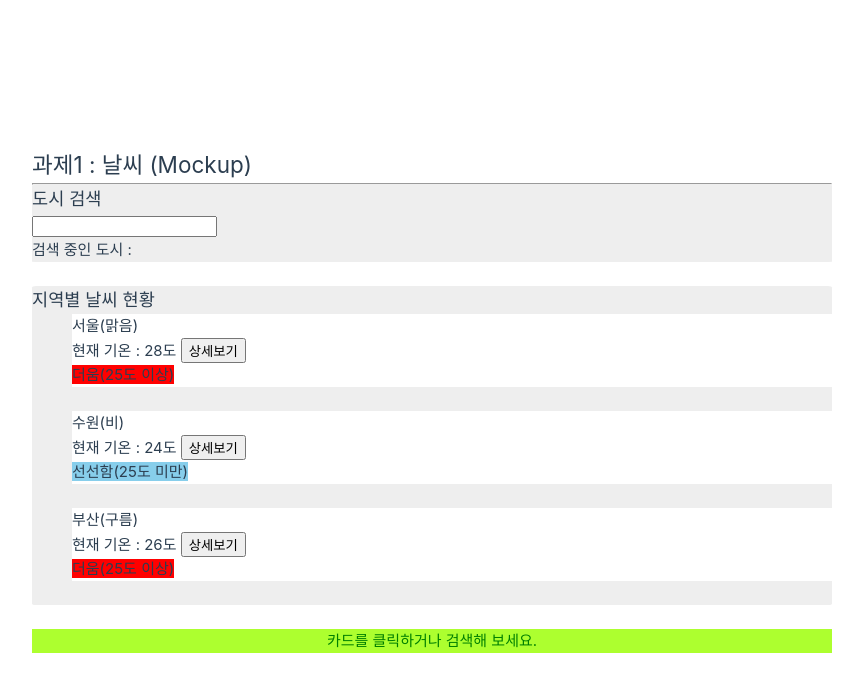
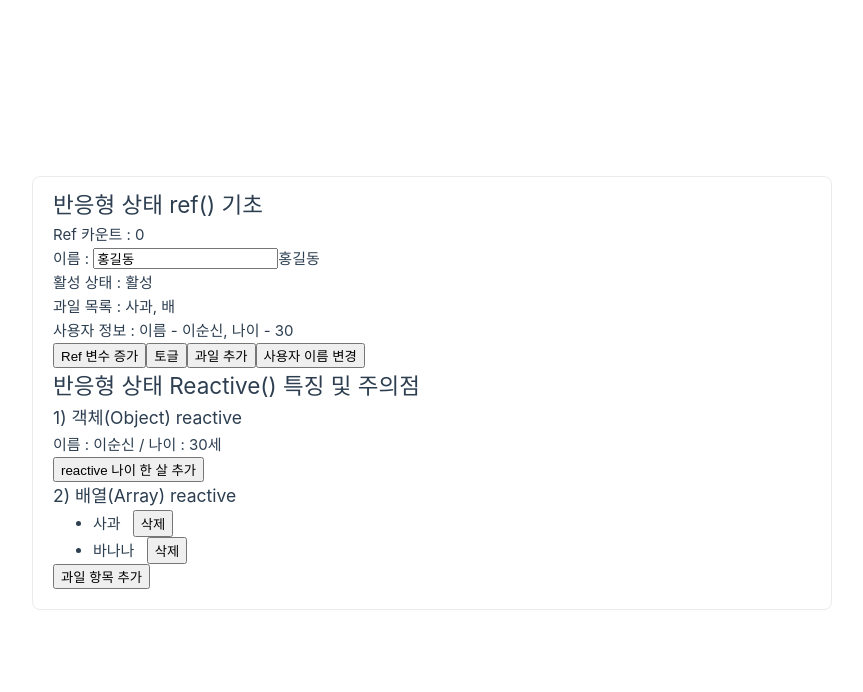
Before and after one commit to finn-sharp/skala-vue, a Vue app in the folder skala-vue/: page / in a window 1280 px wide. Shown: the top 692 px of the page, without its empty margins (0-863 px from the left). Built offline with nearby package versions, Linux system fonts and the light colour scheme.

Commit message:
Code Challenge : Reactive State(ref, reactive)

```diff
--- a/skala-vue/src/App.vue
+++ b/skala-vue/src/App.vue
@@ -10,7 +10,8 @@
 // import EventHandlerVon from './components/EventHandlerVon.vue'
 // import EventHandlerModifier from './components/EventHandlerModifier.vue';
 // import EventBinding from './components/EventBinding.vue';
-import WeatherMockup from './components/WeatherMockup.vue';
+// import WeatherMockup from './components/WeatherMockup.vue';
+import ReactiveState from './components/ReactiveState.vue';
 
 </script>
 
@@ -29,7 +30,8 @@ import WeatherMockup from './components/WeatherMockup.vue';
     <EventBinding/>
     <hr/> -->
 
-    <WeatherMockup/>
+    <!-- <WeatherMockup/> -->
+    <ReactiveState/>
   </div>
 </template>
 
--- /dev/null
+++ b/skala-vue/src/components/ReactiveState.vue
@@ -0,0 +1,51 @@
+<script setup>
+import {reactive, ref} from 'vue'
+
+const count = ref(0)
+const name = ref('홍길동')
+const isActivate = ref(true)
+const items = ref(['사과', '배'])
+const user = ref({name : '이순신', age:30})
+const increaseRef = () => {
+    count.value++
+}
+const changeUserName = () => {
+    user.value.name = '장보고'
+}
+
+const userReactive = reactive({name :'이순신', age : 30})
+const celebrateReactive = () => {userReactive.age++}
+
+const items2 = reactive(['사과', '바나나'])
+const addItem = () => {items2.push(`과일 ${items2.length + 1}`)}
+const removeItem = (index) => {items2.splice(index, 1)}
+</script>
+
+<template>
+    <div class="practice-section">
+        <h2>반응형 상태 ref() 기초</h2>
+        <p>Ref 카운트 : <strong>{{ count }}</strong></p>
+        <p>이름 : <input v-model="name"/>{{ name }}</p>
+        <p>활성 상태 : {{ isActivate ? '활성':"비활성" }}</p>
+        <p>과일 목록 : {{ items.join(', ') }}</p>
+        <p>사용자 정보 : 이름 - {{ user.name }}, 나이 - {{ user.age }}</p>
+        <button @click="increaseRef">Ref 변수 증가</button>
+        <button @click="isActivate = !isActivate">토글</button>
+        <button @click="items.push('귤')">과일 추가</button>
+        <button @click="changeUserName">사용자 이름 변경</button>
+
+        <h2>반응형 상태 Reactive() 특징 및 주의점</h2>
+        <h3>1) 객체(Object) reactive</h3>
+        <p>이름 : {{ userReactive.name }} / 나이 : {{ userReactive.age }}세</p>
+        <button @click="celebrateReactive">reactive 나이 한 살 추가</button>
+
+        <h3>2) 배열(Array) reactive</h3>
+        <ul>
+            <li v-for="(item, index) in items2" :key="index">
+                {{ item }}
+                <button @click="removeItem(index)" style="margin-left:8px; padding:2px 6px">삭제</button>
+            </li>
+        </ul>
+        <button @click="addItem">과일 항목 추가</button>
+    </div>
+</template>
--- a/skala-vue/src/components/WeatherMockup.vue
+++ b/skala-vue/src/components/WeatherMockup.vue
@@ -19,19 +19,17 @@ const getCityName = (name) => {
 </script>
 
 <template>
-    <div class="practice-section">
-        <h2>과제1 : 날씨 (Mockup)</h2>
+    <div class="app-container">
+        <section class="search-box">
+            <h1>과제1 : 날씨 (Mockup)</h1>
             <hr/>
-
-    </div>
-
             <div class="practice-subsection">
                 <h3>도시 검색</h3>
                 <!-- 양방향 바인딩 : v-model은 한글 초/중/종 조합 때문에 딜레이 있음, 아래 방법(good) -->
                 <input type="text" :value="comment" @input="(e)=>{comment=e.target.value; stateComment = `{${comment}}이 선택되었습니다.`}"/>
                 <p>검색 중인 도시 : {{ comment }}</p>
             </div>
-    <br/>
+        </section>
 
         <div class="practice-subsection">
             <h3>지역별 날씨 현황</h3>
@@ -46,16 +44,144 @@ const getCityName = (name) => {
             </ul>
         </div>
         <br/>
+    </div>
         <div v-if="stateComment" style="color:green; background-color: greenyellow; text-align: center;">{{ stateComment }}</div>
         <div v-else style="color:green; background-color: greenyellow; text-align: center;">카드를 클릭하거나 검색해 보세요.</div>
 </template>
 
 <style scoped>
-.practice-subsection {
-    background-color: #eee;
-    border-radius:.5%;
+/* 1. 전체 최외곽 컨테이너 레벨 정의 */
+.app-container {
+  max-width: 900px;
+  margin: 40px 10px 40px 10px;
+  padding: 30px 40px;
+  background-color: #ffffff;
+  border-radius: 12px;
+  box-shadow: 0 4px 20px rgba(0, 0, 0, 0.05);
+  font-family:
+    'Pretendard',
+    -apple-system,
+    BlinkMacSystemFont,
+    system-ui,
+    Roboto,
+    sans-serif;
+  color: #2c3e50;
 }
-.practice-card {
-    background-color: white;
+/* 2. 대주제 (h1) 및 구분선 (hr) 정돈 */
+.app-container h1 {
+  font-size: 1.5rem;
+  font-weight: 700;
+  color: #2c3e50;
+  margin-top: 48px;
+  margin-bottom: 12px;
+  display: flex;
+  align-items: center;
+  gap: 8px;
+}
+/* 첫 번째 h1 상단 여백 제거 */
+.app-container h1:first-of-type {
+  margin-top: 0;
+}
+/* hr */
+.app-container hr {
+  border: none;
+  border-top: 2px solid #e9ecef;
+  margin-bottom: 24px;
+}
+/* 세션 대제목 (h1) 스타일링 */
+h1 {
+  font-size: 1.8rem;
+  font-weight: 700;
+  color: #1a252f;
+  margin-top: 40px;
+  margin-bottom: 8px;
+}
+
+.navigation-bar {
+  display: flex;
+  justify-content: center;
+  align-items: center;
+  background-color: #ffffff;
+  padding: 15px;
+  border-radius: 8px;
+  box-shadow: 0 2px 4px rgba(0, 0, 0, 0.05);
+  margin-bottom: 20px;
+}
+.nav-item {
+  text-decoration: none;
+  color: #7f8c8d;
+  font-weight: bold;
+  font-size: 16px;
+  transition: color 0.2s ease;
+}
+.nav-item:hover {
+  color: #2c3e50;
+}
+.divider {
+  margin: 0 15px;
+  color: #dcdde1;
+}
+
+/* 🔥 Vue Router가 활성화된 링크 태그에 자동으로 부여하는 클래스 스펙 */
+.navigation-bar .router-link-exact-active {
+  color: #3498db;
+  border-bottom: 2px solid #3498db;
+  padding-bottom: 2px;
+}
+
+/* 과제페이지 스타일 - Component 분리 후 각 페이지별로 이동 */
+.dashboard-wrapper {
+  width: 600px;
+  margin: 0 auto;
+}
+.search-box,
+.list-box {
+  background: #f8f9fa;
+  padding: 15px;
+  border-radius: 8px;
+  margin-bottom: 15px;
+  border: 1px solid #e9ecef;
+}
+input {
+  padding: 8px;
+  width: 90%;
+  font-size: 14px;
+}
+.weather-card {
+  background: #fff;
+  border: 1px solid #dee2e6;
+  padding: 12px;
+  margin-bottom: 10px;
+  border-radius: 6px;
+  cursor: pointer;
+  position: relative;
+}
+.badge {
+  display: inline-block;
+  padding: 4px 8px;
+  font-size: 12px;
+  border-radius: 4px;
+  color: #fff;
+}
+.hot {
+  background-color: #ff7675;
+}
+.cool {
+  background-color: #74b9ff;
+}
+.btn-detail {
+  position: absolute;
+  right: 12px;
+  top: 15px;
+  padding: 6px 10px;
+  cursor: pointer;
+}
+.status-bar {
+  background: #e8f5e9;
+  padding: 10px;
+  text-align: center;
+  color: #2e7d32;
+  font-weight: bold;
+  border-radius: 6px;
 }
 </style>
```
Lines whose indentation alone changed are shown as unchanged.
